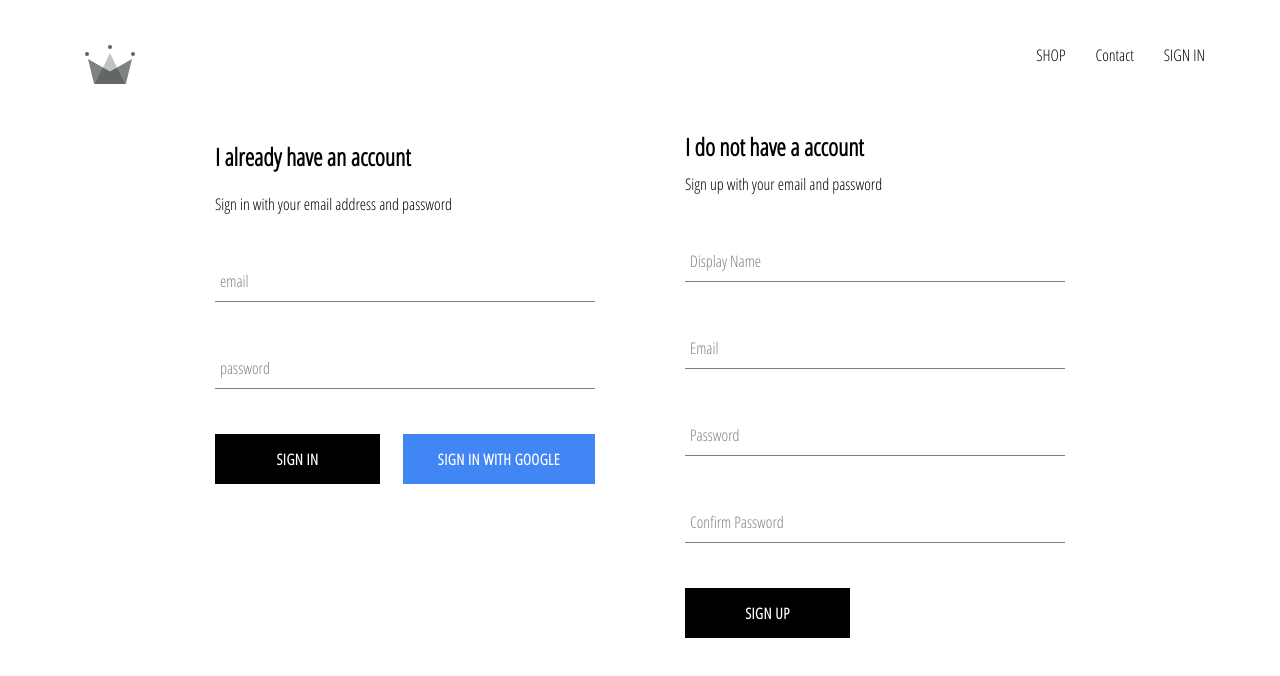
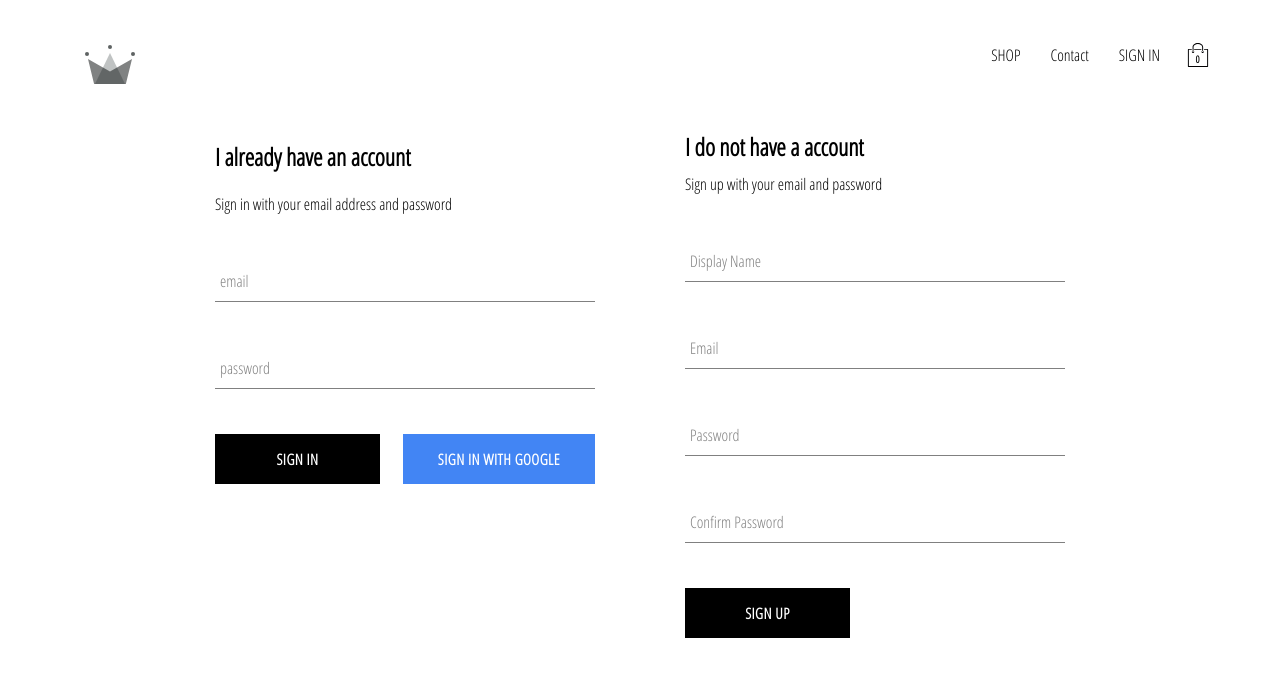
Before and after one commit to recursedev/go-grocery, a React (Create React App) app: page /signin in a window 1280 px wide. Shown: the top 676 px of the page. Built offline with nearby package versions, Linux system fonts and the light colour scheme; no server answers.

Commit message:
added cartIcon and cartDropdown components to our application, also implemented cartReducer

```diff
--- /dev/null
+++ b/src/components/cart-dropdown/cart-dropdown.component.jsx
@@ -0,0 +1,14 @@
+import React from 'react';
+
+import './cart-dropdown.styles.scss';
+import CustomButton from '../custom-button/custom-button.component';
+
+const CartDropdown = () => (
+    <div className='cart-dropdown'>
+        <div className='cart-items'>
+            <CustomButton>GO TO CHECKOUT</CustomButton>
+        </div>
+    </div>
+)
+
+export default CartDropdown
--- /dev/null
+++ b/src/components/cart-dropdown/cart-dropdown.styles.scss
@@ -0,0 +1,24 @@
+.cart-dropdown {
+    position: absolute;
+    width: 240px;
+    height: 340px;
+    display: flex;
+    flex-direction: column;
+    padding: 20px;
+    border: 1px solid black;
+    background-color: white;
+    top: 90px;
+    right: 40px;
+    z-index: 5;
+
+    .cart-items {
+      height: 240px;
+      display: flex;
+      flex-direction: column;
+      overflow: scroll;
+    }
+
+    button {
+      margin-top: auto;
+    }
+  }
--- /dev/null
+++ b/src/components/cart-icon/cart-icon.component.jsx
@@ -0,0 +1,22 @@
+import React from 'react';
+import {connect} from 'react-redux';
+
+import { toggleCartHidden } from '../../redux/cart/cart.actions';
+
+import './cart-icon.styles.scss';
+
+import {ReactComponent as ShoppingIcon} from '../../assets/shopping-bag.svg';
+
+const CartIcon = ({toggleCartHidden}) => (
+    <div className='cart-icon' onClick={toggleCartHidden}>
+        <ShoppingIcon className='shopping-icon'/>
+        <span className='item-count'>0</span>
+    </div>
+)
+
+const mapDispatchToProps = dispatch => ({
+    toggleCartHidden: () => dispatch(toggleCartHidden())
+})
+
+
+export default connect(null, mapDispatchToProps)(CartIcon);
--- /dev/null
+++ b/src/components/cart-icon/cart-icon.styles.scss
@@ -0,0 +1,21 @@
+.cart-icon {
+    width: 45px;
+    height: 45px;
+    position: relative;
+    display: flex;
+    align-items: center;
+    justify-content: center;
+    cursor: pointer;
+
+    .shopping-icon {
+      width: 24px;
+      height: 24px;
+    }
+
+    .item-count {
+      position: absolute;
+      font-size: 10px;
+      font-weight: bold;
+      bottom: 12px;
+    }
+  }
--- a/src/components/header/header.component.jsx
+++ b/src/components/header/header.component.jsx
@@ -6,9 +6,12 @@
 import { ReactComponent as Logo} from '../../assets/crown.svg'
 import {auth} from '../../firebase/firebase.utils';
 
+import CartIcon from '../cart-icon/cart-icon.component';
+import CartDropdown from '../cart-dropdown/cart-dropdown.component';
+
 import './header.styles.scss'
 
-const Header = ({currentUser}) => (
+const Header = ({currentUser, hidden}) => (
     <div className='header'>
         <Link className="logo-container" to="/">
             <Logo className='logo' />
@@ -22,12 +25,17 @@
             ? <div className='option' onClick={() => auth.signOut()}> SIGN OUT</div>
             : <Link className="option" to="/signin"> SIGN IN </Link>
             }
+            <CartIcon/>
         </div>
+        {
+            hidden ? null : <CartDropdown/>
+        }
     </div>
 )
 
-const mapStateToProps = state => ({
-    currentUser: state.user.currentUser
+const mapStateToProps = ({user:{currentUser}, cart:{hidden}}) => ({
+    currentUser,
+    hidden
 })
 
 export default connect(mapStateToProps)(Header);
--- /dev/null
+++ b/src/redux/cart/cart.actions.js
@@ -0,0 +1,5 @@
+import CartActionTypes from './cart.types';
+
+export const toggleCartHidden = () => ({
+    type: CartActionTypes.TOGGLE_CART_HIDDEN
+})
--- /dev/null
+++ b/src/redux/cart/cart.reducer.js
@@ -0,0 +1,18 @@
+import CartActionTypes from './cart.types';
+const INITIAL_STATE = {
+    hidden: true
+}
+
+const cartReducer = (state=INITIAL_STATE, action) => {
+    switch (action.type){
+        case CartActionTypes.TOGGLE_CART_HIDDEN:
+            return {
+                ...state,
+                hidden: !state.hidden
+            }
+        default:
+            return state;
+    }
+}
+
+export default cartReducer;
--- /dev/null
+++ b/src/redux/cart/cart.types.js
@@ -0,0 +1,5 @@
+const CartActionTypes = {
+    TOGGLE_CART_HIDDEN: 'TOGGLE_CART_HIDDEN'
+};
+
+export default CartActionTypes;
--- a/src/redux/root-reducer.js
+++ b/src/redux/root-reducer.js
@@ -1,7 +1,9 @@
 import {combineReducers} from 'redux';
 
 import userReducer from './user/user.reducer'
+import cartReducer from './cart/cart.reducer';
 
 export default combineReducers({
-    user: userReducer
+    user: userReducer,
+    cart: cartReducer
 })
```
Also changed, not shown: src/assets/shopping-bag.svg (added).
